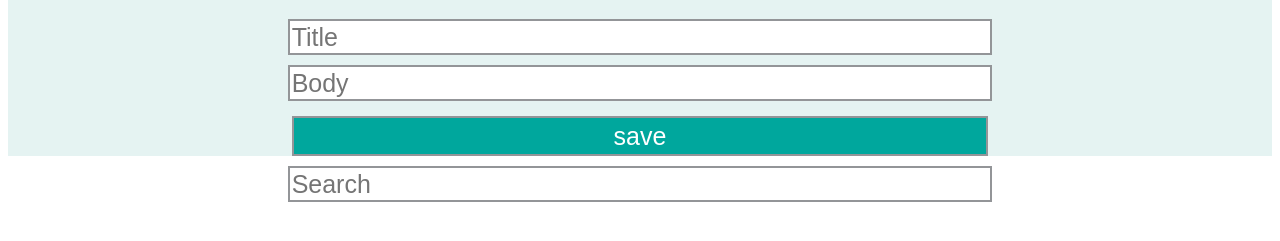
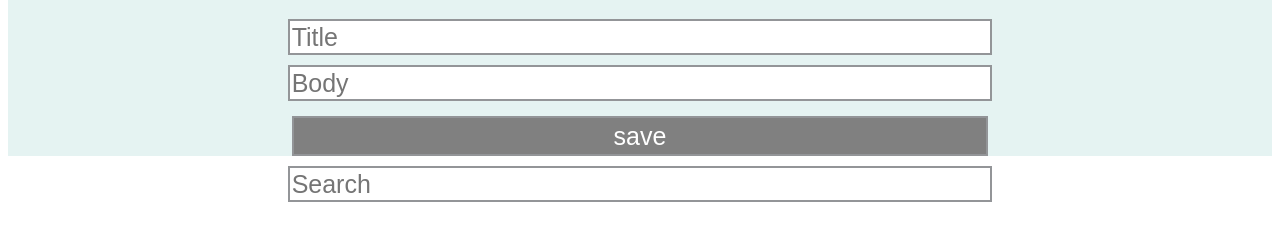
Before and after one commit to katiescruggs/IdeaBox, a plain HTML site: page index.html in a window 1280 px wide. Shown: the part 59-300 px from the top of the page. Drawn offline with nearby package versions, Linux system fonts and the light colour scheme.

Commit message:
add disabled style

```diff
--- a/style.css
+++ b/style.css
@@ -33,6 +33,10 @@ h1{
 
 .button:placeholder{
 	color: #939598;
+}
+
+.button:disabled{
+	background-color: grey;
 }
 
 .title-input{
```
